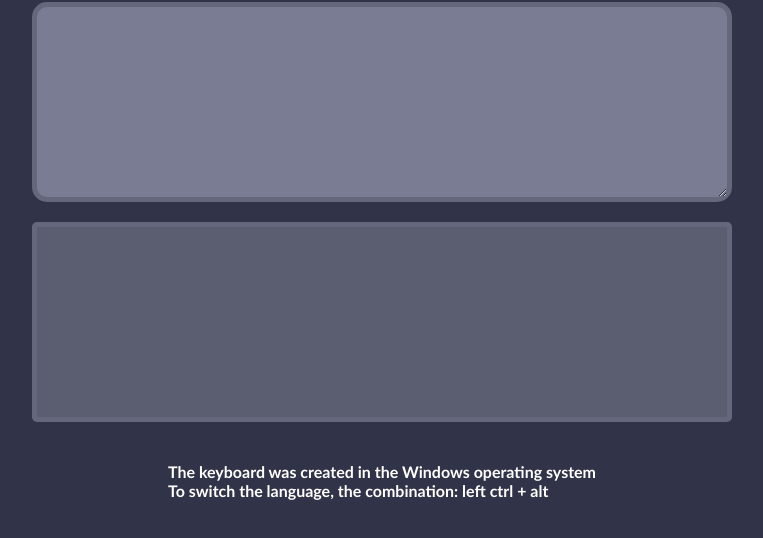
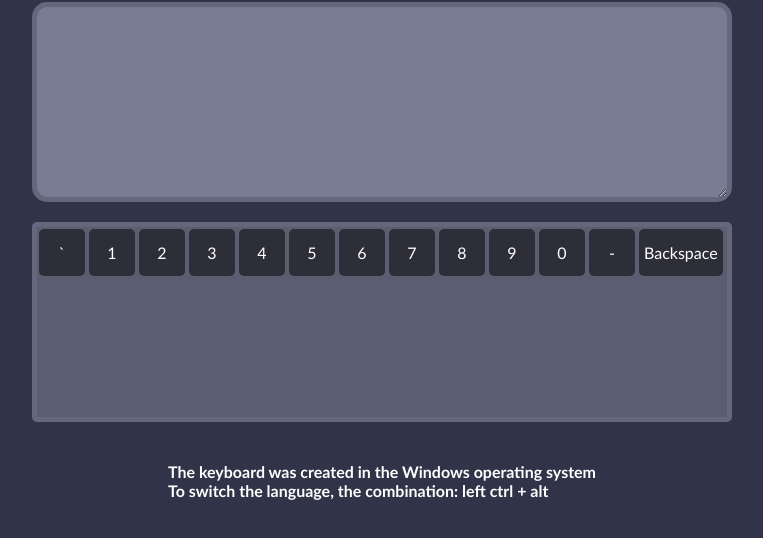
Before and after one commit to tarasauweb/virtual-keyboard, a website built with webpack: page src/index.html in a window 1280 px wide. Shown: the part 92-630 px from the top of the page, without its empty margins (258-1021 px from the left). Built offline with nearby package versions, Linux system fonts and the light colour scheme.

Commit message:
feat:first row keys eng

```diff
--- a/src/components/keyboard.js
+++ b/src/components/keyboard.js
@@ -1,8 +1,27 @@
 function creacteKeyBoard() {
     const keyboard = document.createElement('div');
     keyboard.classList.add('keyboard');
+    keyboard.insertAdjacentElement('afterbegin' , createKeys (keyObj))
+    return keyboard
+}
 
-    return keyboard
+function createKeys (obj){
+    const board = document.createElement('div')
+    board.classList.add('keyboard__board')
+    for(let key in  obj.eng) {
+        // console.log(obj.eng)
+        const keyboardRow = document.createElement('div');
+        keyboardRow.classList.add('keyboard__row')
+        obj.eng[key].reverse().forEach(element => {
+            console.log(element)
+            const btnKey = document.createElement('div')
+            btnKey.classList.add('keyboard__key')
+            btnKey.textContent = element;
+            btnKey.setAttribute('data' , element);
+            keyboardRow.insertAdjacentElement('afterbegin' , btnKey)
+        });
+        return keyboardRow
+    }
 }
 
 
--- a/src/style.scss
+++ b/src/style.scss
@@ -1,6 +1,7 @@
 $bk-ground: #313448;
 $color:#fff;
 $indent-20px:20px;
+$transition:0.3s;
 *{
     padding: 0;
     margin: 0;
@@ -26,13 +27,33 @@ body{
 .keyboard{
     width: 700px;
     display: flex;
-    align-items: center;
+    // align-items: center;
     border-radius: 5px;
     border: 5px solid #65677d;
     order: 2;
     margin-top: $indent-20px;
     height: 200px;
     background-color: rgba(189,190,207,.3);
+    &__row{
+        display: flex;
+    }
+    &__key{
+        margin: 2px;
+        padding: 5px;
+        background: rgba(0,0,0,.5);
+        min-width: 46px;
+        height: 47px;
+        border-radius: 5px;
+        display: flex;
+        align-items: center;
+        justify-content: center;
+        cursor: pointer;
+        transition: $transition;
+        &:hover{
+            background-color: cadetblue;
+            transition: $transition;
+        }
+    }
 }
 .textarea{
     width: 700px;
```
